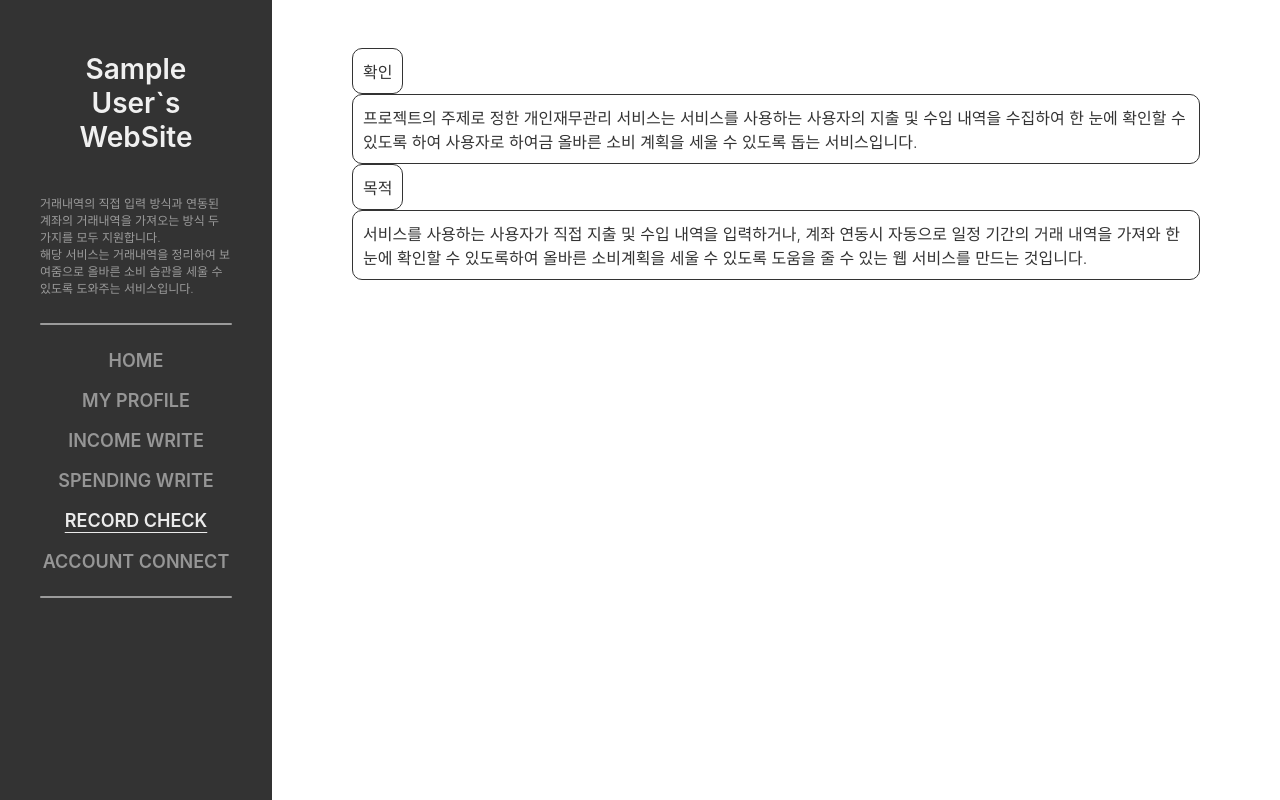
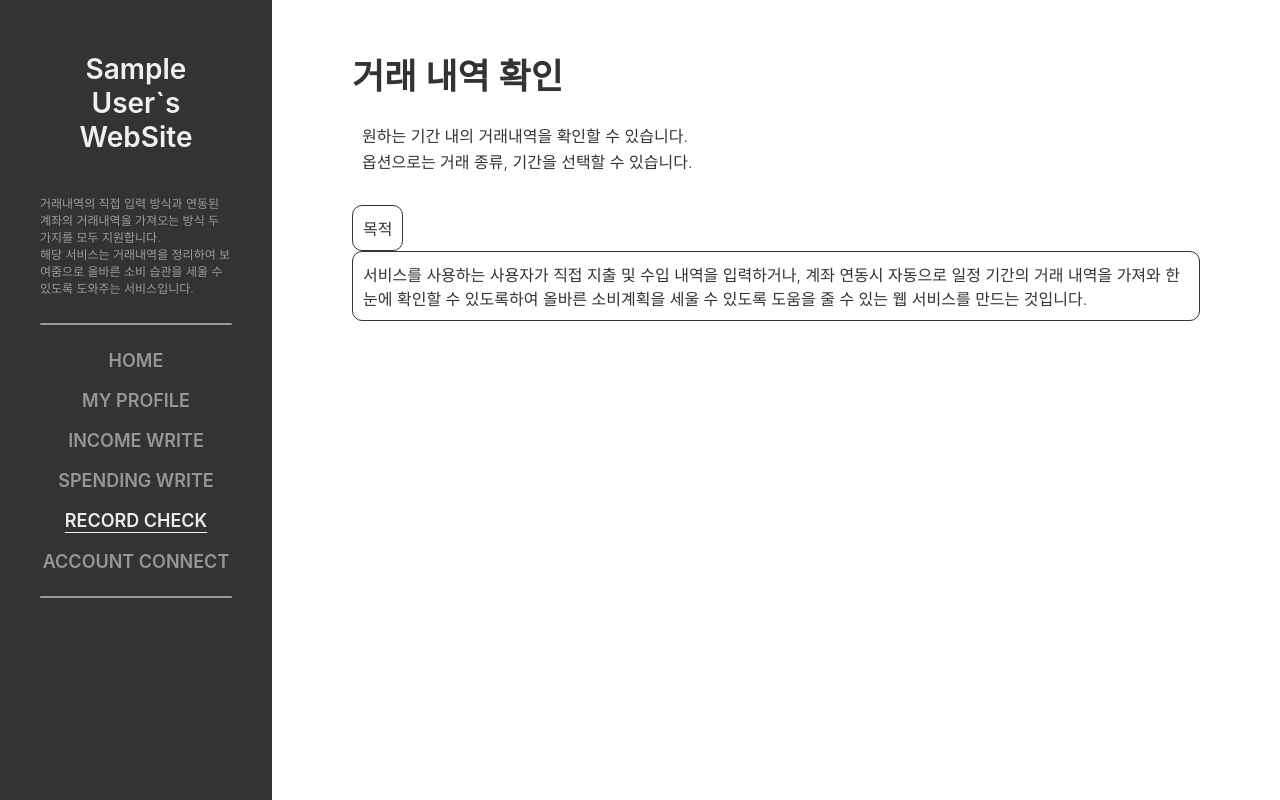
Before and after one commit to lkl4502/account_book_project, a React (Create React App) app in the folder frontend/: page /recordCheck in a window 1280 px wide. Built offline with nearby package versions, Linux system fonts and the light colour scheme; sample sign-in values are in the browser's storage.

Commit message:
front : 행간 설정

```diff
--- a/frontend/src/components/Text.jsx
+++ b/frontend/src/components/Text.jsx
@@ -16,9 +16,10 @@ const ContentP = styled(TitleP)`
   width: fit-content;
   border: ${(props) => (props.border ? "0.8px solid #333" : "none")};
   border-radius: ${(props) => (props.border ? "10px" : "none")};
+  line-height: ${(props) => props.lineHeight};
 `;
 
-function Text({ type, margin, border, children }) {
+function Text({ type, margin, border, children, lineHeight }) {
   switch (type) {
     case "title":
       return (
@@ -30,7 +31,7 @@ function Text({ type, margin, border, children }) {
     default:
       return (
         <>
-          <ContentP margin={margin} border={border}>
+          <ContentP margin={margin} border={border} lineHeight={lineHeight}>
             {children}
           </ContentP>
         </>
@@ -43,6 +44,7 @@ Text.defaultProps = {
   children: null,
   margin: "0px 0px 0px 0px",
   border: true,
+  lineHeight: "normal",
 };
 
 export default Text;
--- a/frontend/src/pages/RecordCheck.jsx
+++ b/frontend/src/pages/RecordCheck.jsx
@@ -4,13 +4,12 @@ import Text from "../components/Text";
 function RecordCheck() {
   return (
     <>
-      <Text size={"35px"} color={"#333"} bold={"600"}>
-        확인
+      <Text type={"title"} margin={"0px 0px 15px 0px"}>
+        거래 내역 확인
       </Text>
-      <Text size={"16px"} color={"#333"} bold={"300"}>
-        프로젝트의 주제로 정한 개인재무관리 서비스는 서비스를 사용하는 사용자의
-        지출 및 수입 내역을 수집하여 한 눈에 확인할 수 있도록 하여 사용자로
-        하여금 올바른 소비 계획을 세울 수 있도록 돕는 서비스입니다.
+      <Text border={false} margin={"0px 0px 20px 0px"} lineHeight={"1.6"}>
+        원하는 기간 내의 거래내역을 확인할 수 있습니다. <br />
+        옵션으로는 거래 종류, 기간을 선택할 수 있습니다.
       </Text>
       <Text size={"35px"} color={"#333"} bold={"600"}>
         목적
```
